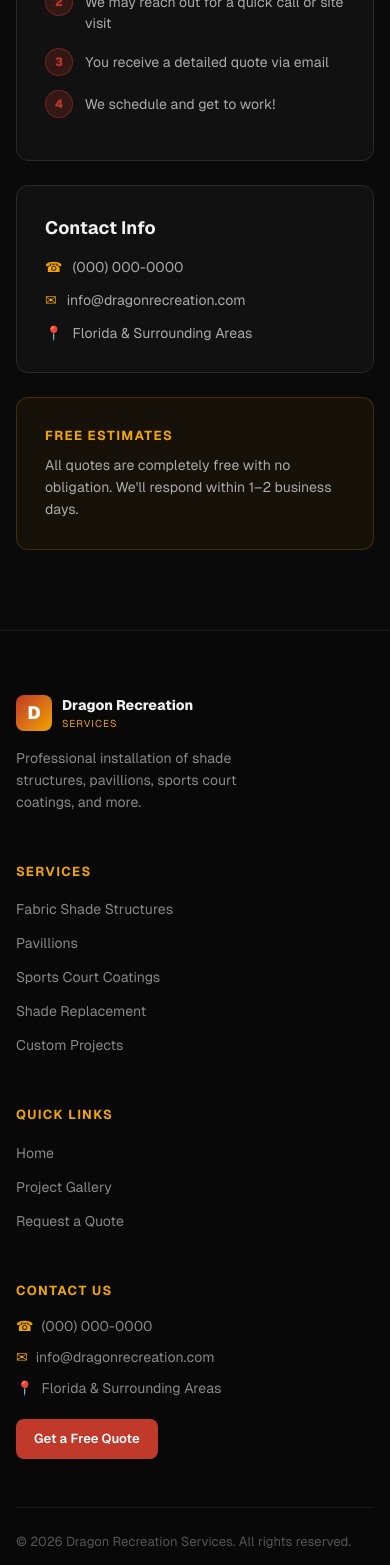
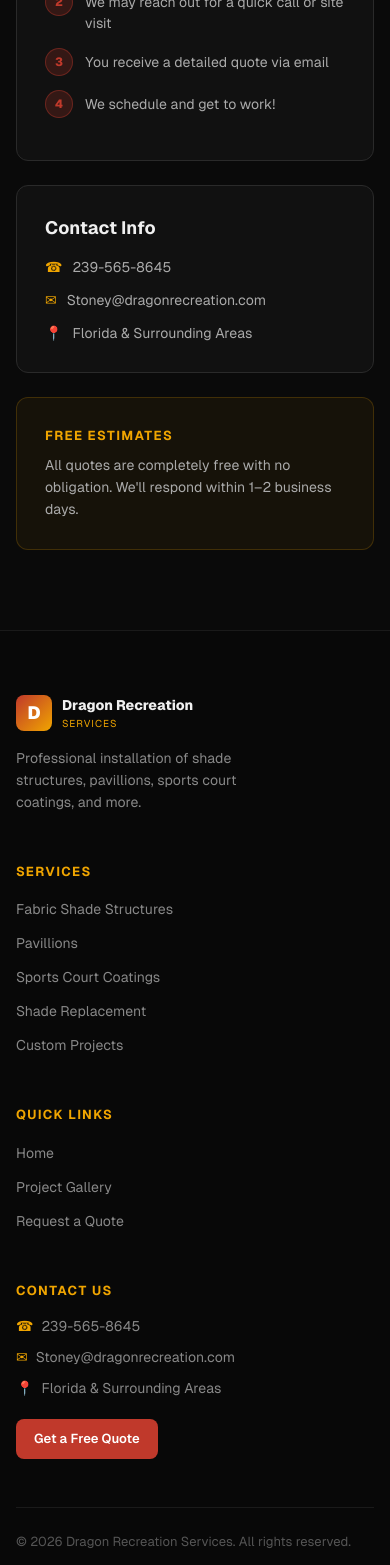
Before and after one commit to xMoto1337/DragonRecS, a Next.js app: page /contact in a window 390 px wide. Shown: the part 1553-3118 px from the top of the page. Built offline with nearby package versions, Linux system fonts and the light colour scheme.

Commit message:
update contact info with real phone and email

```diff
--- a/app/contact/page.tsx
+++ b/app/contact/page.tsx
@@ -346,13 +346,13 @@ function ContactForm() {
               <div className="card" style={{ padding: 28 }}>
                 <h3 style={{ fontWeight: 700, color: "#f0f0f0", fontSize: 18, marginBottom: 16 }}>Contact Info</h3>
                 <div style={{ display: "flex", flexDirection: "column", gap: 12 }}>
-                  <a href="tel:+1234567890" style={{ color: "#aaa", fontSize: 14, textDecoration: "none", display: "flex", gap: 10 }}>
+                  <a href="tel:2395658645" style={{ color: "#aaa", fontSize: 14, textDecoration: "none", display: "flex", gap: 10 }}>
                     <span style={{ color: "#f0a500" }}>&#9742;</span>
-                    (000) 000-0000
+                    239-565-8645
                   </a>
-                  <a href="mailto:info@dragonrecreation.com" style={{ color: "#aaa", fontSize: 14, textDecoration: "none", display: "flex", gap: 10 }}>
+                  <a href="mailto:Stoney@dragonrecreation.com" style={{ color: "#aaa", fontSize: 14, textDecoration: "none", display: "flex", gap: 10 }}>
                     <span style={{ color: "#f0a500" }}>&#9993;</span>
-                    info@dragonrecreation.com
+                    Stoney@dragonrecreation.com
                   </a>
                   <div style={{ color: "#aaa", fontSize: 14, display: "flex", gap: 10 }}>
                     <span style={{ color: "#f0a500" }}>&#128205;</span>
--- a/components/Footer.tsx
+++ b/components/Footer.tsx
@@ -75,11 +75,11 @@ export default function Footer() {
               Contact Us
             </h4>
             <div style={{ display: "flex", flexDirection: "column", gap: 10 }}>
-              <a href="tel:+1234567890" style={{ color: "#888", fontSize: 14, textDecoration: "none", display: "flex", alignItems: "center", gap: 8 }}>
-                <span style={{ color: "#f0a500" }}>&#9742;</span> (000) 000-0000
+              <a href="tel:2395658645" style={{ color: "#888", fontSize: 14, textDecoration: "none", display: "flex", alignItems: "center", gap: 8 }}>
+                <span style={{ color: "#f0a500" }}>&#9742;</span> 239-565-8645
               </a>
-              <a href="mailto:info@dragonrecreation.com" style={{ color: "#888", fontSize: 14, textDecoration: "none", display: "flex", alignItems: "center", gap: 8 }}>
-                <span style={{ color: "#f0a500" }}>&#9993;</span> info@dragonrecreation.com
+              <a href="mailto:Stoney@dragonrecreation.com" style={{ color: "#888", fontSize: 14, textDecoration: "none", display: "flex", alignItems: "center", gap: 8 }}>
+                <span style={{ color: "#f0a500" }}>&#9993;</span> Stoney@dragonrecreation.com
               </a>
               <div style={{ color: "#888", fontSize: 14, display: "flex", alignItems: "center", gap: 8 }}>
                 <span style={{ color: "#f0a500" }}>&#128205;</span> Florida &amp; Surrounding Areas
```
Also changed, not shown: .claude/settings.local.json (added).
